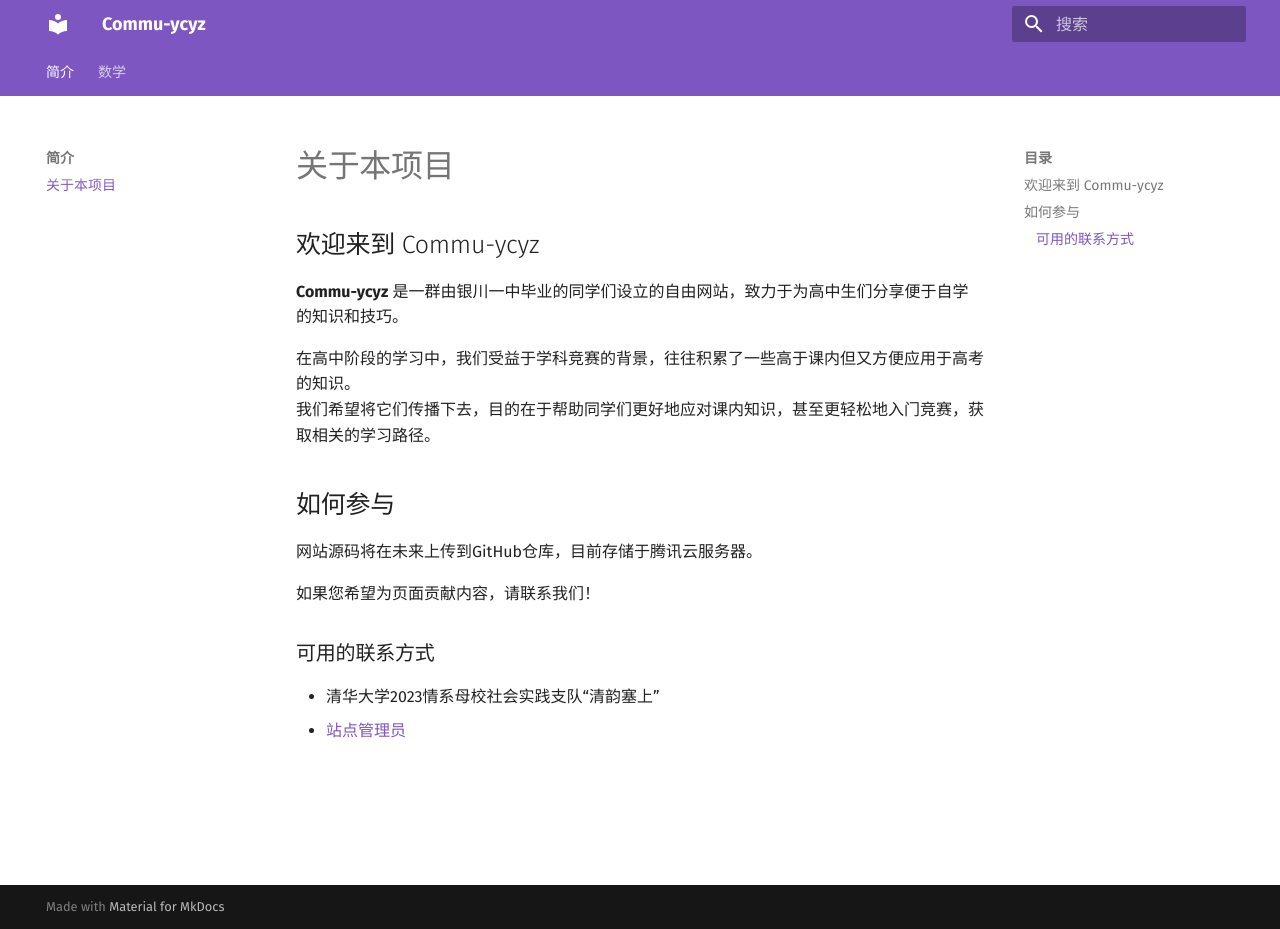
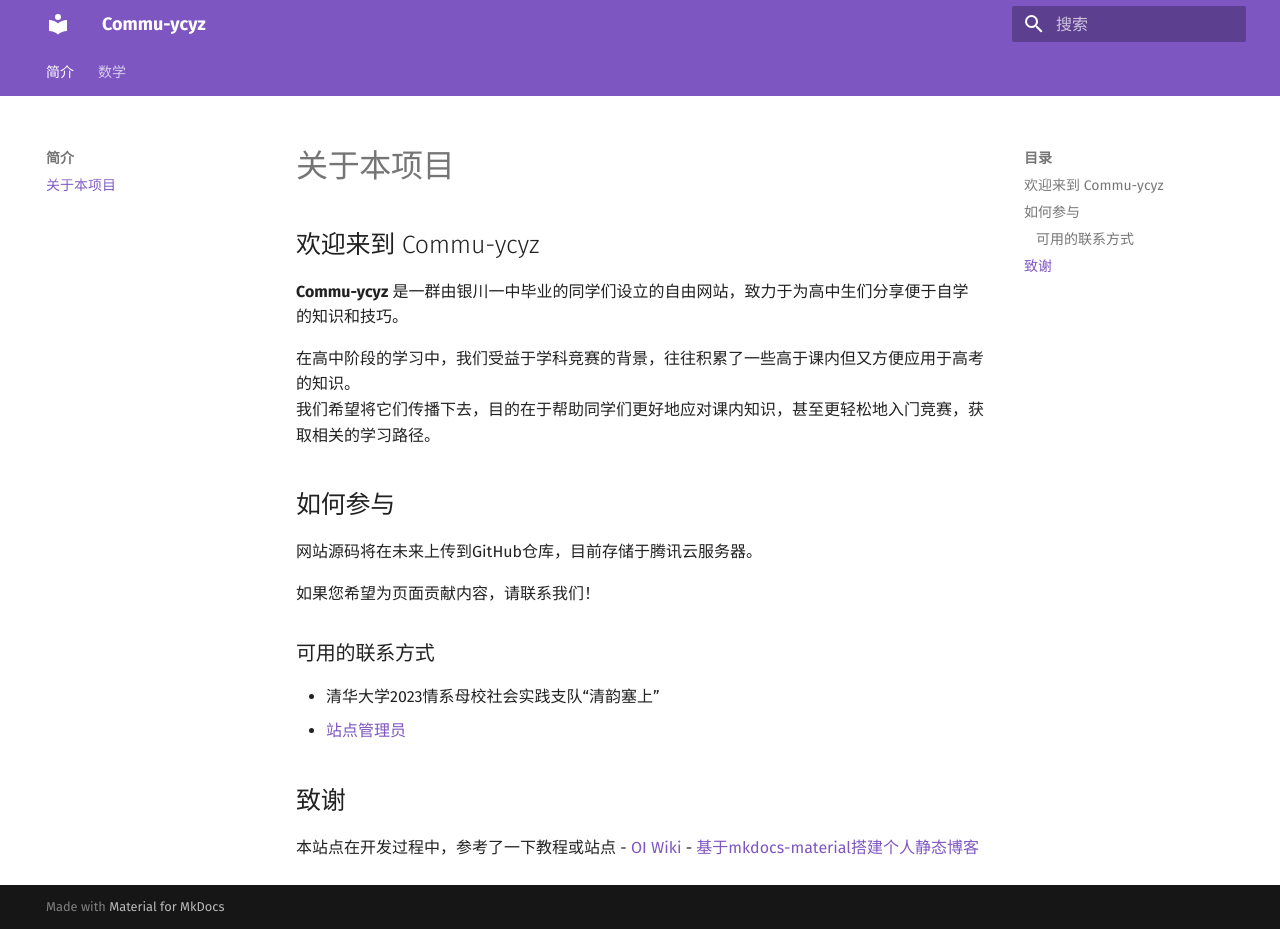
Before and after one commit to Commu-YCYZ/Commu-YCYZ, an MkDocs documentation site: the page built from docs/index.md, in a window 1280 px wide and 929 px high. Built offline with MkDocs 1.6.1 and Material for MkDocs 9.7.7, drawn with Linux system fonts in a browser that asks for light colours.

Commit message:
feat(index): 增加致谢

```diff
--- a/docs/index.md
+++ b/docs/index.md
@@ -16,3 +16,9 @@
 
 - 清华大学2023情系母校社会实践支队“清韵塞上”
 - [站点管理员](mailto:yangzheh22@mails.tsinghua.edu.cn)
+
+## 致谢
+
+本站点在开发过程中，参考了一下教程或站点
+- [OI Wiki](https://oi-wiki.org/)
+- [基于mkdocs-material搭建个人静态博客](https://cyent.github.io/markdown-with-mkdocs-material/)
```
